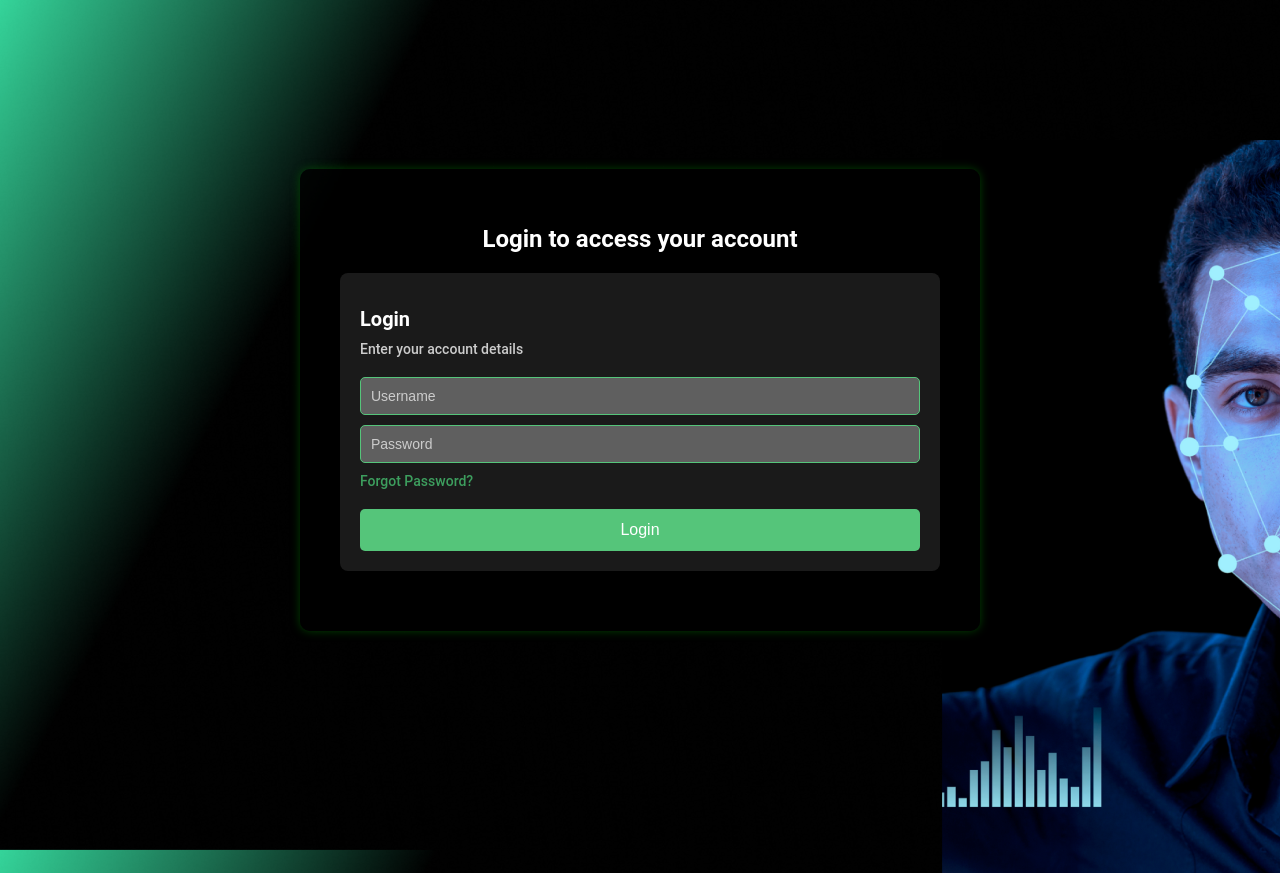
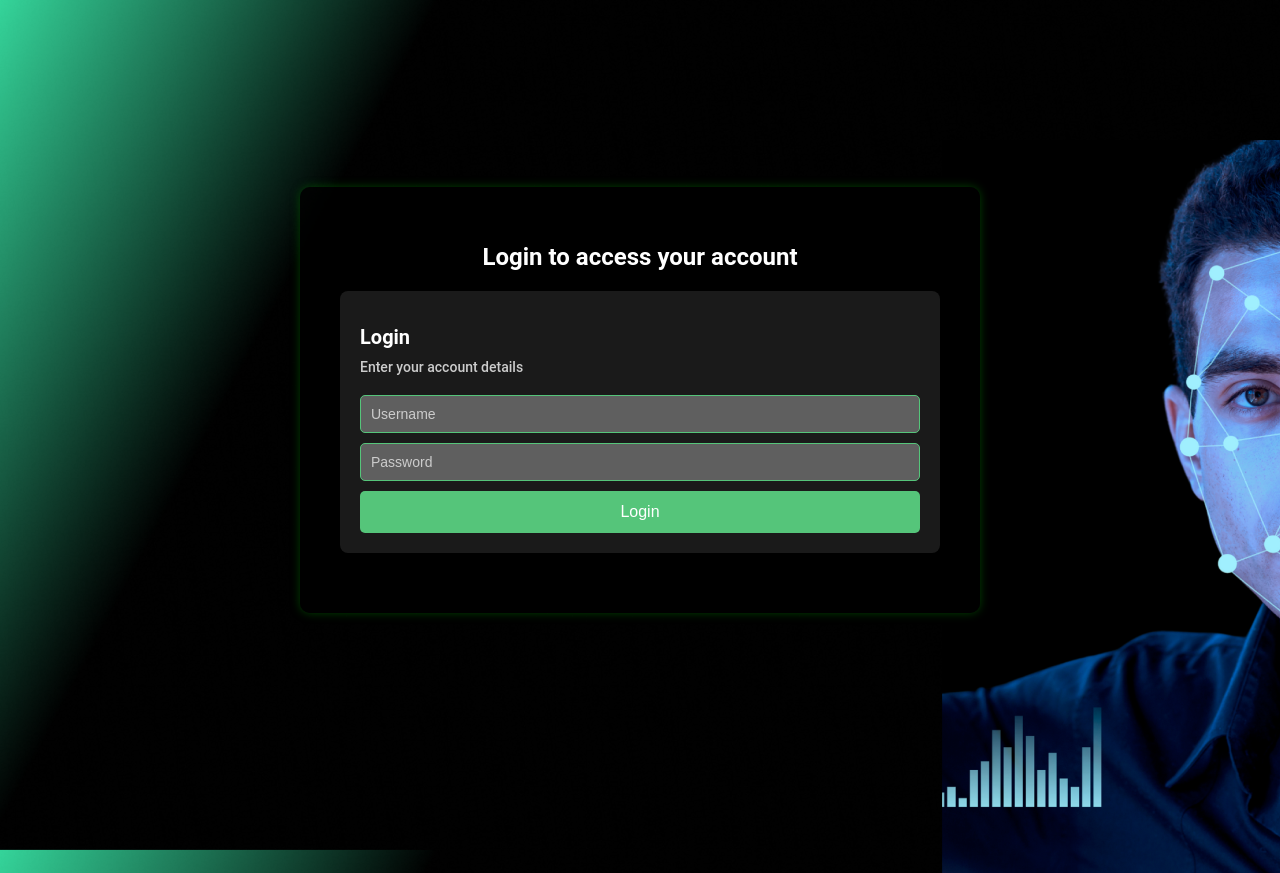
Before and after one commit to FYT3RP4TIL/MultiClass-FaceDectionSystem-Flask, a Flask app: page /login in a window 1280 px wide; the page is wider, and only the part inside the window is pictured. Run offline with Flask 3, Linux system fonts and the light colour scheme.

Commit message:
Removed Forgot Pass

```diff
--- a/templates/login.html
+++ b/templates/login.html
@@ -23,7 +23,6 @@
           <div class="password">
             <input type="password" id="password" name="password" class="password-input" placeholder="Password" required />
           </div>
-          <div class="forgot-password"><a href="{{ url_for('forgot_password') }}">Forgot Password?</a></div>
           <button type="submit" class="login-wrapper">
             <div class="login2">Login</div>
           </button>
```
